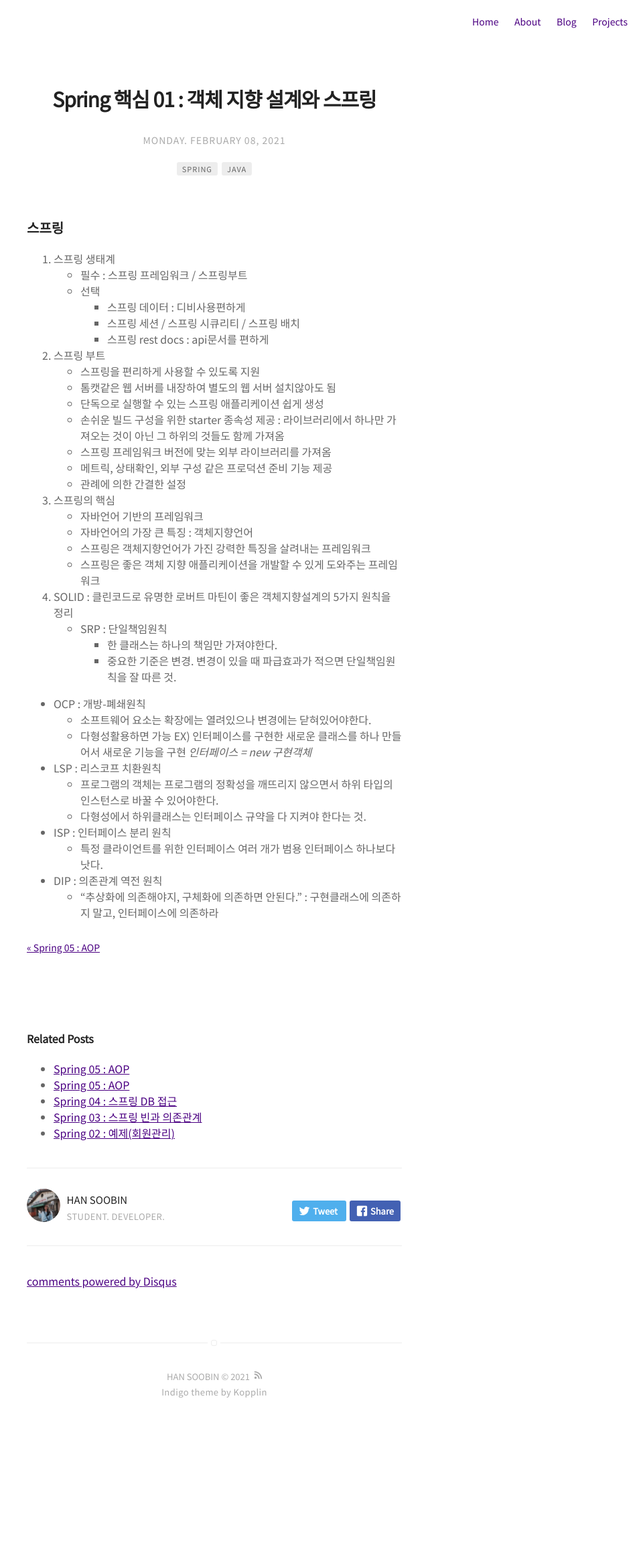
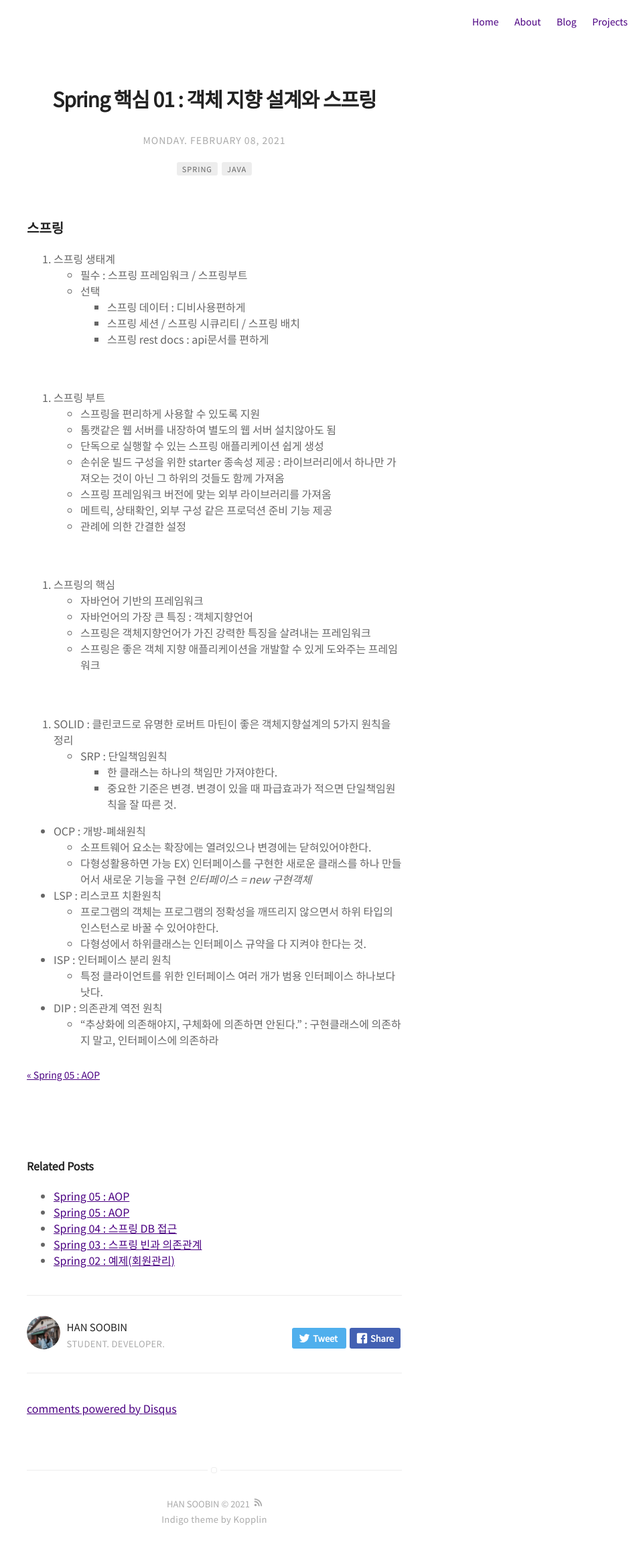
Before and after one commit to nidoos/nidoos.github.io, a Jekyll site: the page built from _posts/2021-02-08-spring01.md, in a window 1280 px wide. Shown: the whole page at 67% size, without its empty margins (320-1280 px from the left). Built offline with Jekyll 4.4.1, drawn with Linux system fonts in a browser that asks for light colours; comment, search, counter and statistics services are not loaded; before the commit the page ends 2149 px from its top, so only the background shows below that.

Commit message:
modified

```diff
--- a/_config.yml
+++ b/_config.yml
@@ -36,7 +36,7 @@ disqus:
 
 # if you don't have any of social below, comment the line
 ##twitter: mytwitter
-instagram: nnidoos
+# instagram: nnidoos
 # pinterest: mypinterest
 # linkedin: mylinkedin
 # youtube: myyoutube
--- a/_posts/2021-02-08-spring01.md
+++ b/_posts/2021-02-08-spring01.md
@@ -18,6 +18,8 @@ description: "Spring study"
   - 스프링 세션 / 스프링 시큐리티 / 스프링 배치
   - 스프링 rest docs : api문서를 편하게
 
+<br>
+
 2. 스프링 부트
 - 스프링을 편리하게 사용할 수 있도록 지원
 - 톰캣같은 웹 서버를 내장하여 별도의 웹 서버 설치않아도 됨
@@ -27,11 +29,15 @@ description: "Spring study"
 - 메트릭, 상태확인, 외부 구성 같은 프로덕션 준비 기능 제공
 - 관례에 의한 간결한 설정
 
+<br>
+
 3. 스프링의 핵심
 - 자바언어 기반의 프레임워크
 - 자바언어의 가장 큰 특징 : 객체지향언어
 - 스프링은 객체지향언어가 가진 강력한 특징을 살려내는 프레임워크
 - 스프링은 좋은 객체 지향 애플리케이션을 개발할 수 있게 도와주는 프레임워크
+
+<br>
 
 4. SOLID : 클린코드로 유명한 로버트 마틴이 좋은 객체지향설계의 5가지 원칙을 정리
 - SRP : 단일책임원칙
```
